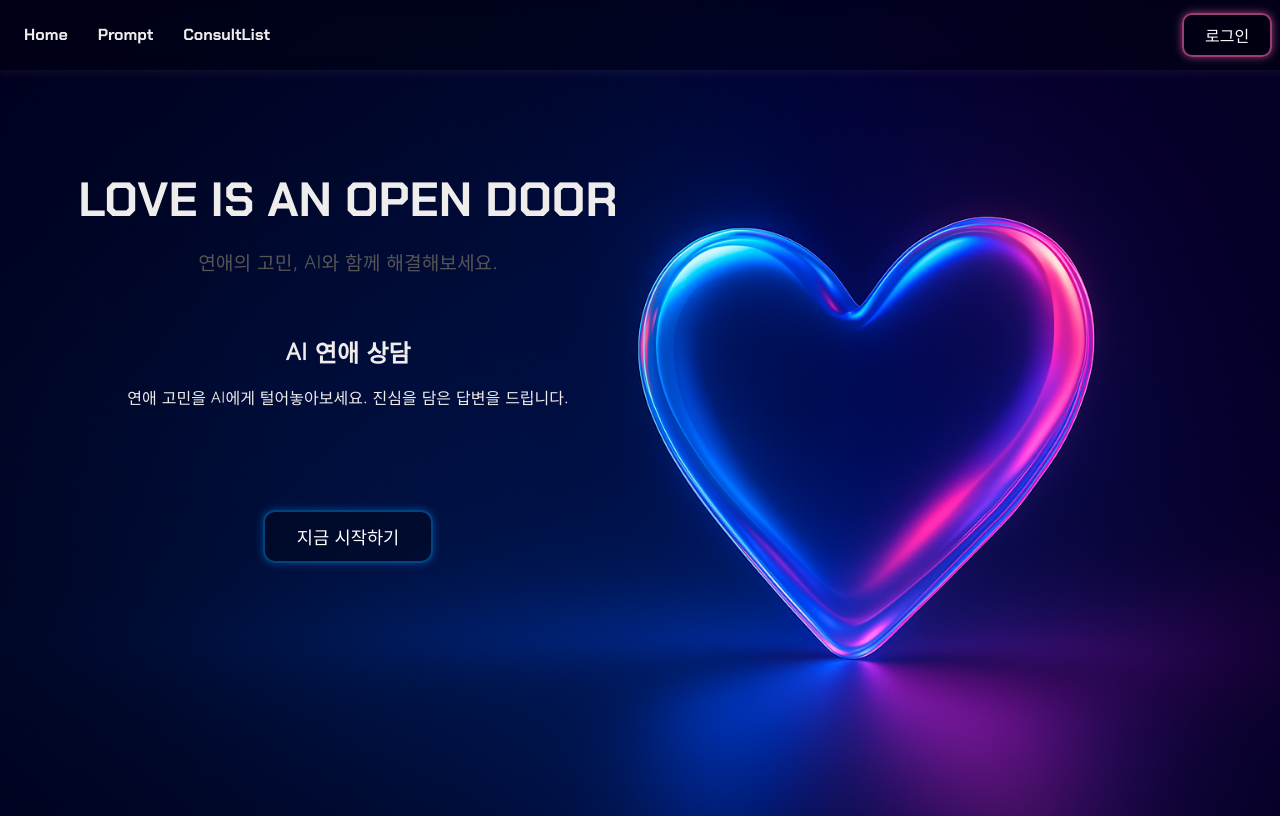
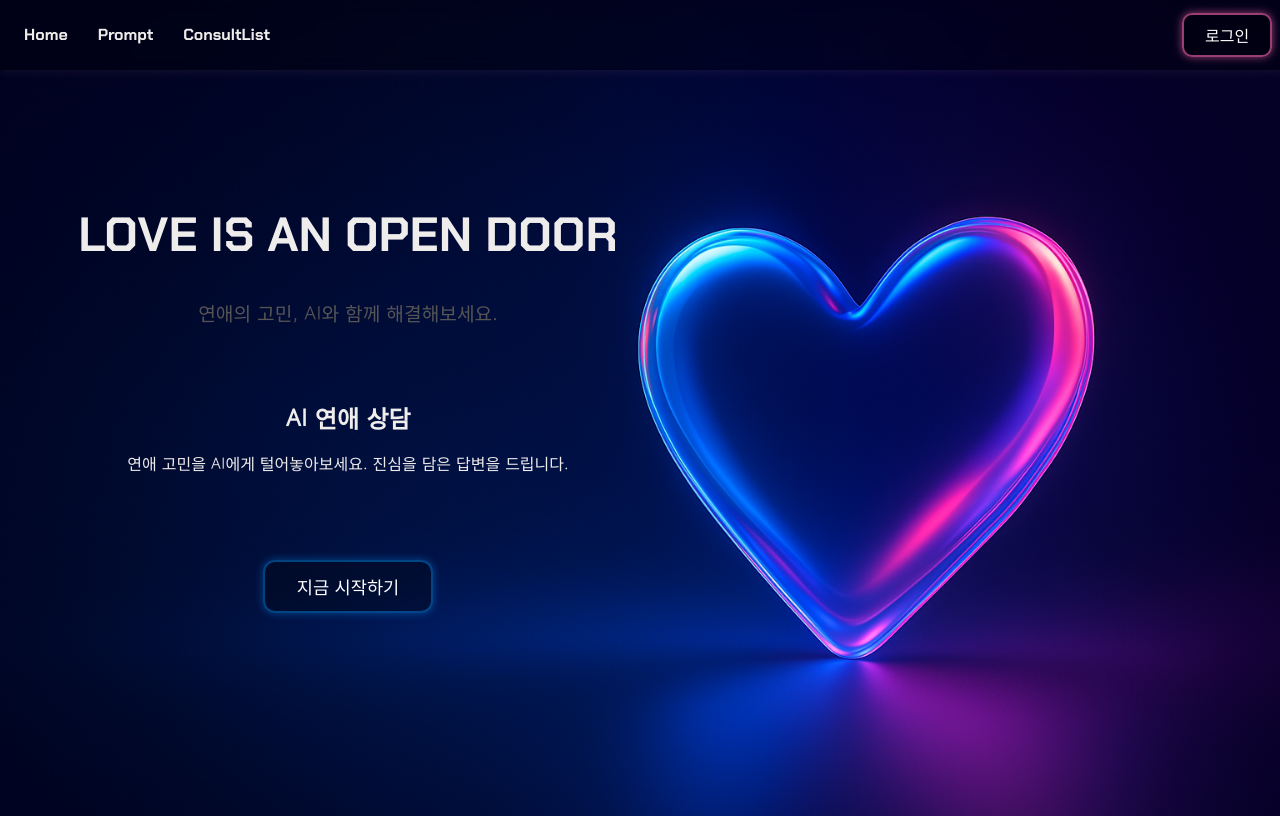
Before and after one commit to LoveIsOpenDoor/Front-End, a React (Create React App) app: page / in a window 1280 px wide. Built offline with nearby package versions, Linux system fonts and the light colour scheme.

Commit message:
home update add flex

```diff
--- a/src/css/Home.module.css
+++ b/src/css/Home.module.css
@@ -28,11 +28,14 @@ body {
   height: 90vh;
   padding: 3rem 3rem;
   text-align: center;
+  display: flex;
+  flex-direction: column;
+  justify-content: center;
+  gap: 1rem;
 }
 
 /* 메인 Love is an open door */
 .title {
-  margin-top: 20%;
   font-size: 3rem;
   color: var(--font-color);
   font-family: var(--eng-font);
@@ -50,8 +53,6 @@ body {
 .features {
   display: flex;
   flex-direction: column;
-  gap: 1.5rem;
-  margin-bottom: 2rem;
 }
 
 .featureCardWrapper {
@@ -75,10 +76,6 @@ body {
   font-family: var(--kor-font);
   color: var(--font-color);
   margin: 1rem;
-}
-
-.cta {
-  margin-top: 2rem;
 }
 
 .loginBtn {
```
